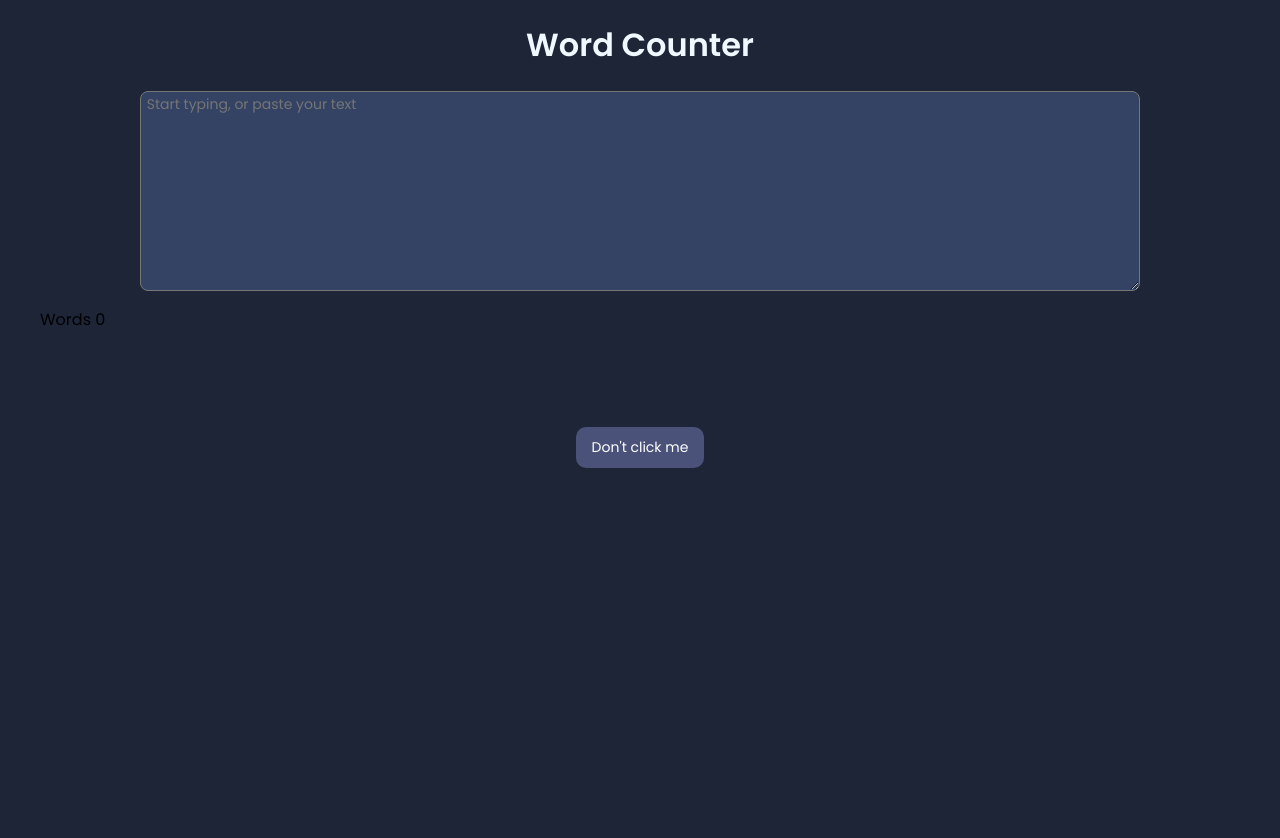
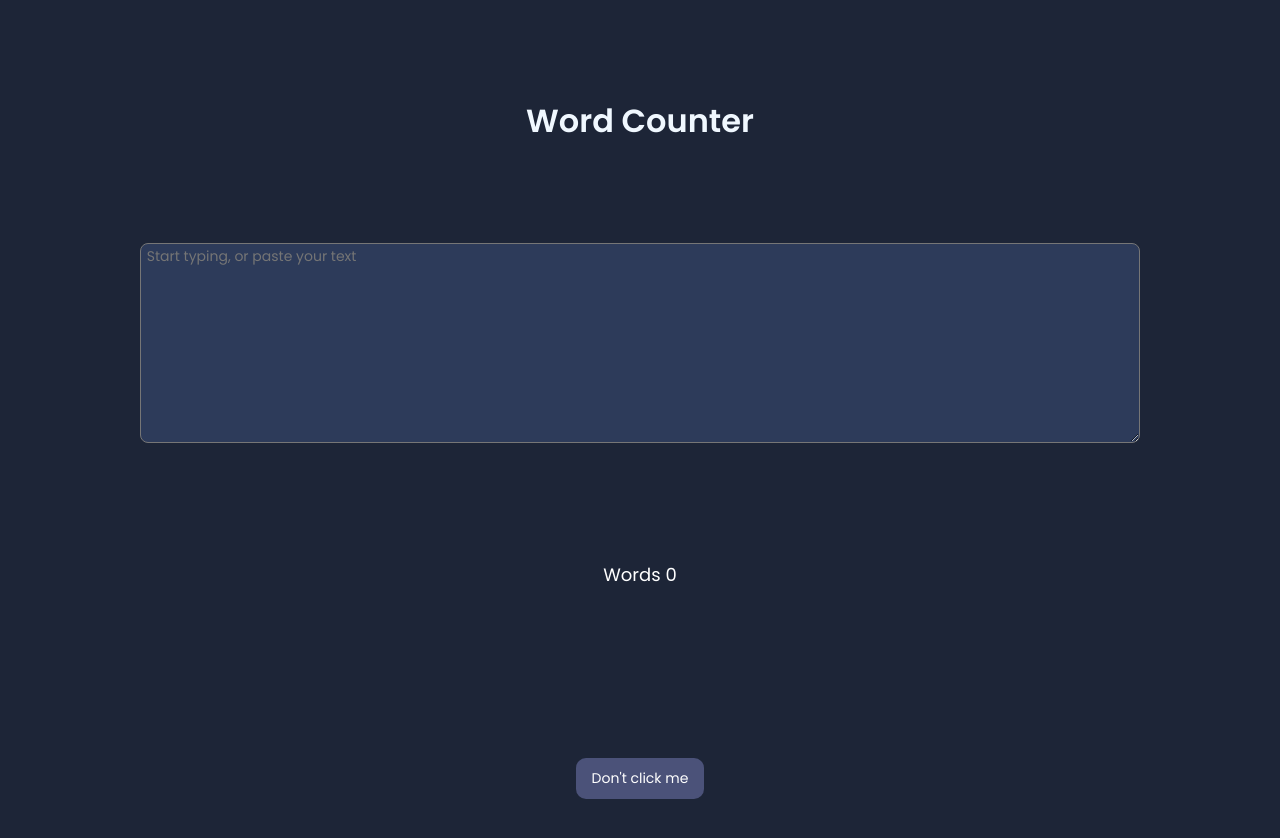
Before and after one commit to thisisnotdevin/word-counter, a plain HTML site: page word-counter/index.html in a window 1280 px wide. Before the commit the page ends 800 px from the top, so only its background shows below. Drawn offline with Linux system fonts and the light colour scheme.

Commit message:
Update style.css

```diff
--- a/word-counter/style.css
+++ b/word-counter/style.css
@@ -14,6 +14,8 @@ body {
 
 h1 {
   color: aliceblue;
+  height: 200px;
+
 }
 
 header {
@@ -65,6 +67,9 @@ header {
   background-color: #3e4464;
 }
 
+.wordNumber {
+  font-size: 18px;
+}
 
 .button {
   display: flex;
@@ -78,16 +83,17 @@ header {
   height: 200px;
   width: 1000px;
   border-radius: 8px;
-  background-color : #344364;
+  background-color : #2d3b5a;
   color: white;
   font-family: 'Poppins', sans-serif;
   font-size: 14px;
 }
 
-.counter {
+.wordText {
   text-align: center;
   padding: 100px;
   height: 200px;
   color: white;
+  font-size: 18px;
 
 }
```
